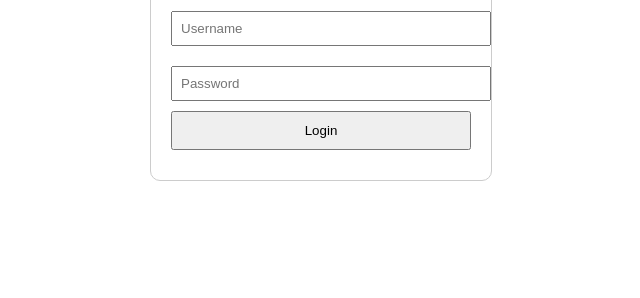
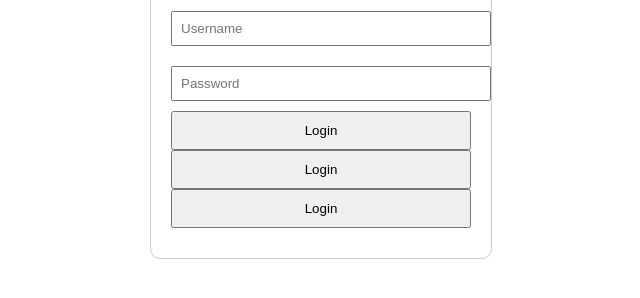
Before and after one commit to ivalueVaibhav/Third_Repo, a plain HTML site: page index.html in a window 1280 px wide. Shown: the part 196-494 px from the top of the page, without its empty margins (319-959 px from the left). Drawn offline with Linux system fonts and the light colour scheme.

Commit message:
updated file in new branch

```diff
--- a/index.html
+++ b/index.html
@@ -25,6 +25,8 @@
     <input type="text" id="username" placeholder="Username">
     <input type="password" id="password" placeholder="Password">
     <button onclick="login()">Login</button>
+    <button onclick="login()">Login</button>
+    <button onclick="login()">Login</button>
     <div id="message"></div>
   </div>
 
```
